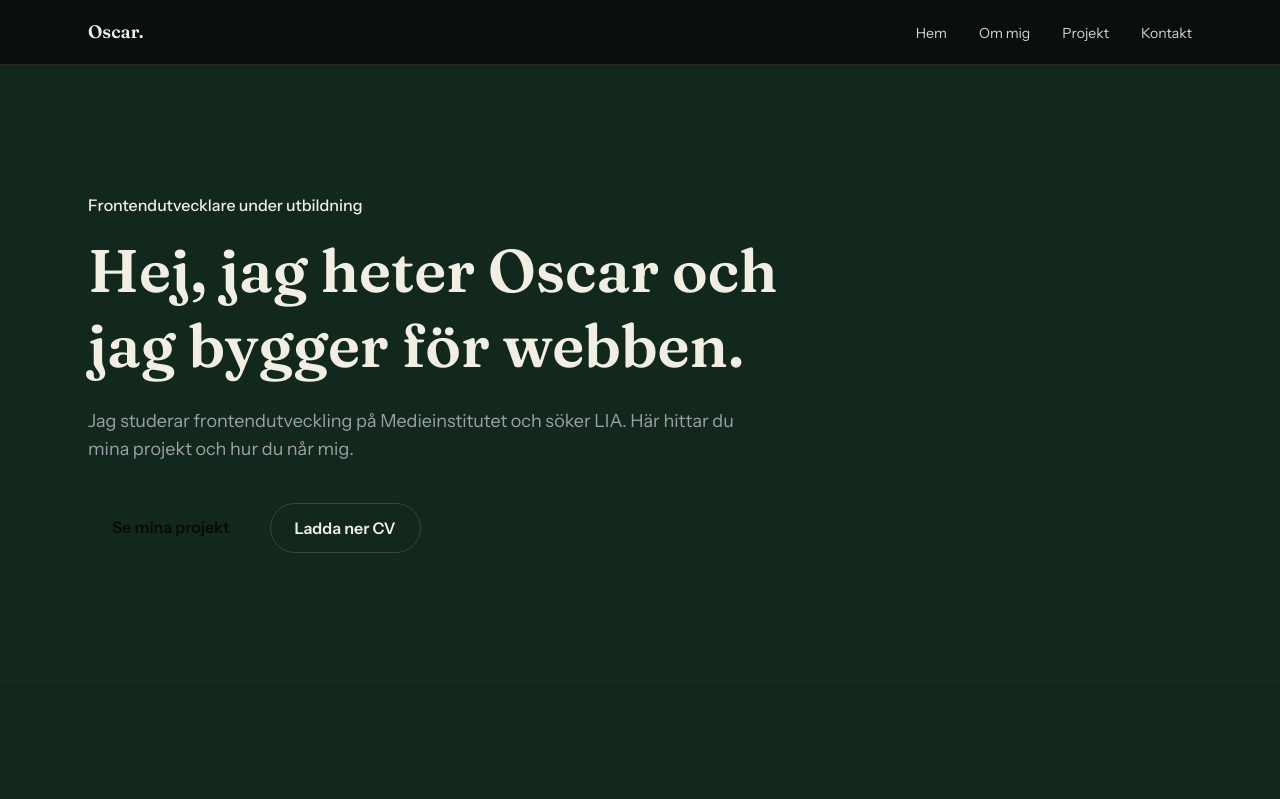
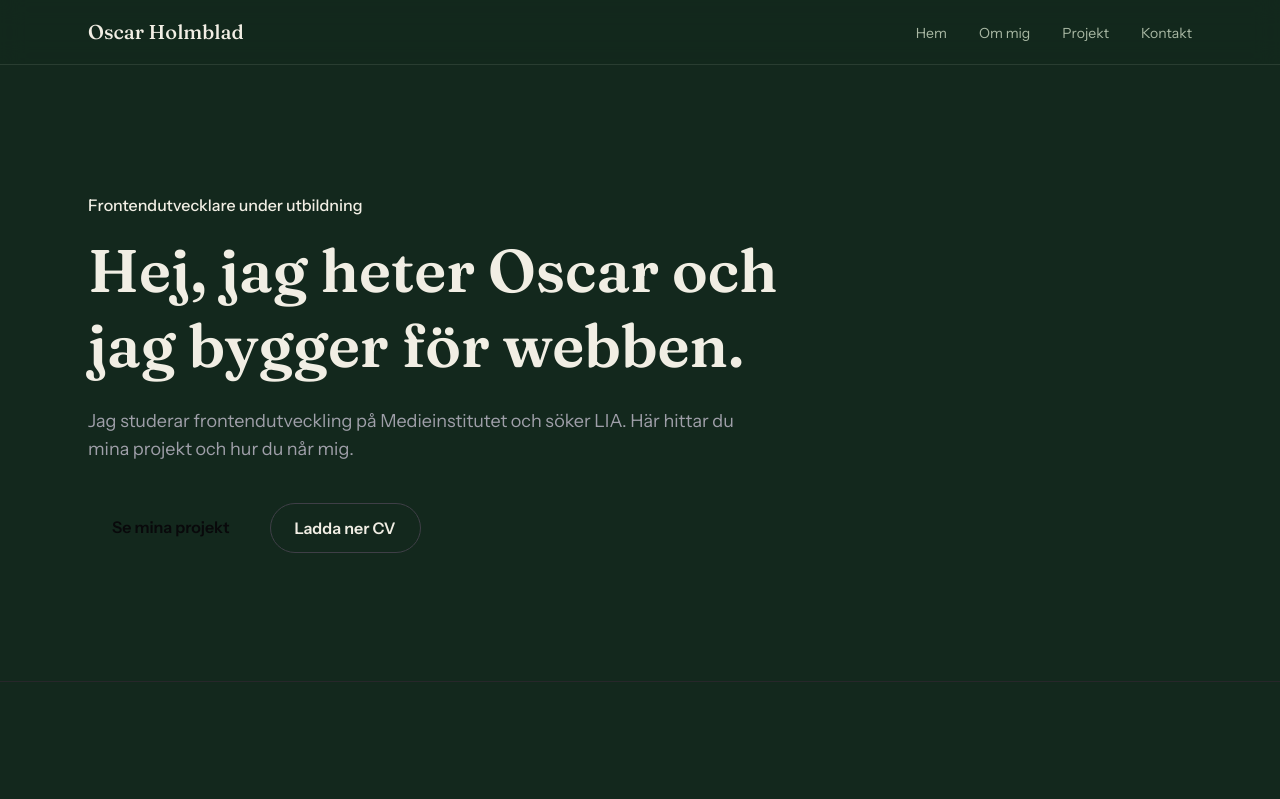
Before and after one commit to oscarholmblad/portfolio, a React (Vite) app: page / in a window 1280 px wide. Shown: the top 799 px of the page. Built offline with nearby package versions, Linux system fonts and the light colour scheme.

Commit message:
Restyle header and navigation

```diff
--- a/src/components/Header.tsx
+++ b/src/components/Header.tsx
@@ -10,14 +10,14 @@ const Header = () => {
   };
 
   return (
-    <header className="sticky top-0 z-50 border-b border-zinc-800 bg-zinc-950/80 backdrop-blur-md">
+    <header className="sticky top-0 z-50 border-b border-birch/10 bg-forest/85 backdrop-blur-md">
       <div className="mx-auto flex h-16 max-w-6xl items-center justify-between px-4 sm:px-6">
         <a
           href="#hem"
           onClick={closeMenu}
-          className="font-display text-lg font-bold"
+          className="font-display text-xl font-medium"
         >
-          Oscar<span className="text-accent">.</span>
+          Oscar Holmblad
         </a>
 
         <nav aria-label="Huvudmeny" className="hidden md:block">
@@ -29,7 +29,7 @@ const Header = () => {
           onClick={() => setIsMenuOpen(!isMenuOpen)}
           aria-expanded={isMenuOpen}
           aria-controls="mobilmeny"
-          className="cursor-pointer rounded-lg border border-zinc-700 px-3 py-2 text-sm md:hidden"
+          className="cursor-pointer rounded-md border border-birch/30 px-3 py-2 text-sm md:hidden"
         >
           {isMenuOpen ? "Stäng" : "Meny"}
         </button>
@@ -44,7 +44,7 @@ const Header = () => {
             animate={{ opacity: 1, height: "auto" }}
             exit={{ opacity: 0 }}
             transition={{ duration: 0.25, ease: "easeOut" }}
-            className="absolute inset-x-0 top-full overflow-hidden border-b border-zinc-800 bg-zinc-950 md:hidden"
+            className="absolute inset-x-0 top-full overflow-hidden border-b border-birch/10 bg-forest md:hidden"
           >
             <div className="px-4 py-4">
               <NavLinks variant="mobile" onLinkClick={closeMenu} />
--- a/src/components/NavLinks.tsx
+++ b/src/components/NavLinks.tsx
@@ -22,8 +22,8 @@ const NavLinks = ({ variant, onLinkClick }: NavLinksProps) => {
             onClick={onLinkClick}
             className={
               isDesktop
-                ? "text-sm text-zinc-300 transition-colors hover:text-accent"
-                : "block rounded-lg px-3 py-3 text-lg text-zinc-200 transition-colors hover:bg-zinc-900 hover:text-accent"
+                ? "text-sm text-lichen transition-colors hover:text-birch"
+                : "block rounded-md px-3 py-3 text-lg transition-colors hover:bg-forest-light hover:text-gold"
             }
           >
             {link.label}
```
